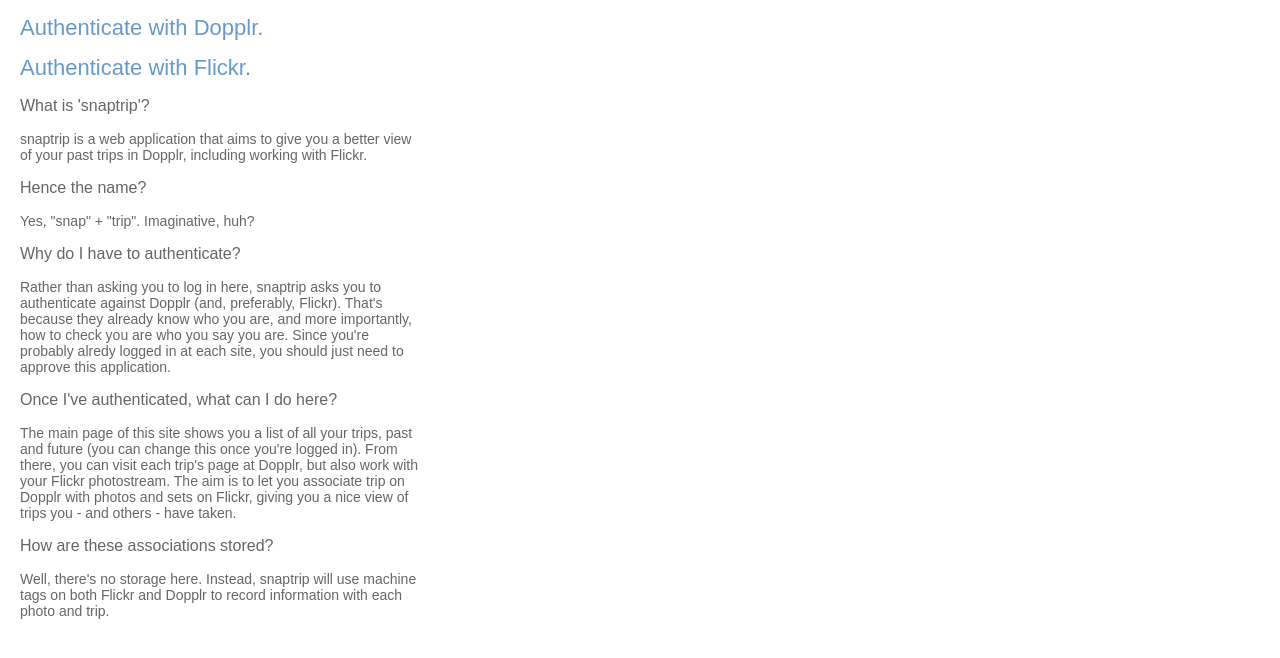
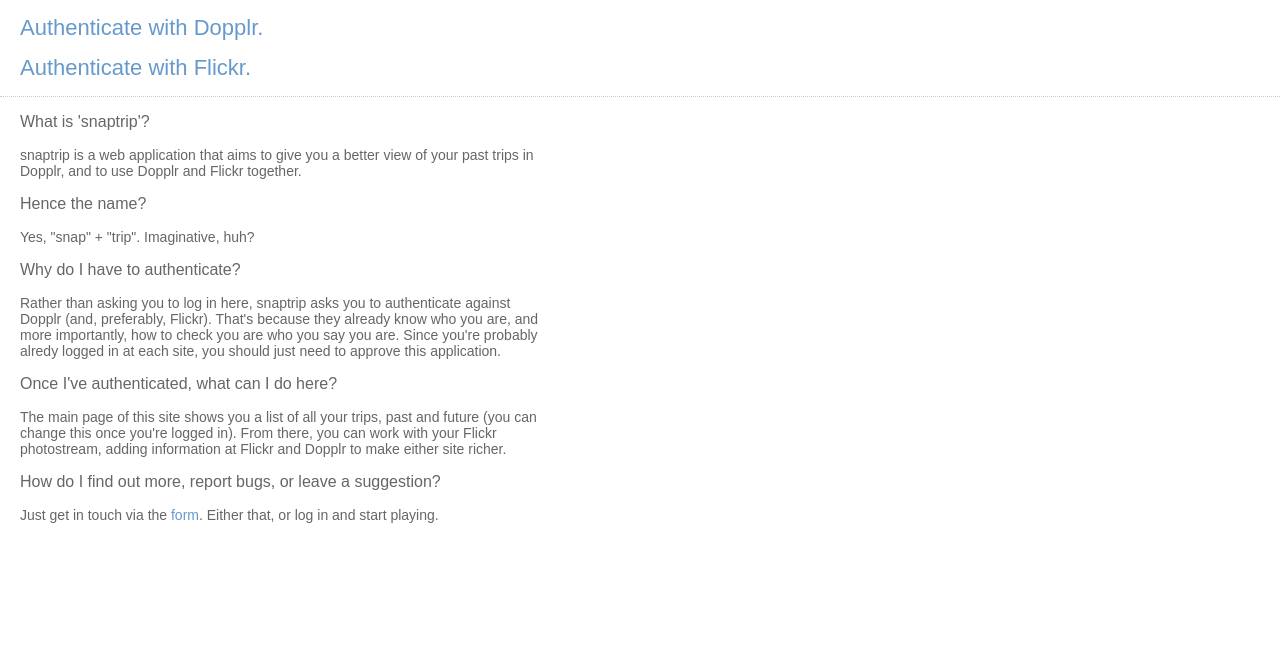
Before and after one commit to blech/snaptrip, a Django app: template templates/login.html in a window 1280 px wide. Shown: the part 25-683 px from the top of the page. Run offline with Django 3.2, Linux system fonts and the light colour scheme; the template is opened without the code that fills it, so the values that code supplies are empty.

Commit message:
Some CSS tweaking

```diff
--- a/static/style/core.css
+++ b/static/style/core.css
@@ -14,7 +14,8 @@ div#content {
 }
 
 div#main {
-  padding: 0px 20px 20px 20px;
+  margin: 0px;
+  padding: 0px 20px;
   width:520px;
   float:left;
 }
@@ -52,6 +53,15 @@ ul {
 ul li {
   list-style-type: none;
   padding: 0px;
+}
+
+hr {
+  width:100%;
+  color:#fff;
+  background-color:#fff;
+  height:0px;
+  border-top: 1px solid #fff;
+  border-bottom: 1px dotted #ccc;
 }
 
 /* navigation */
@@ -227,3 +237,10 @@ input.wide, select, textarea {
 textarea {
   width: 352px;
 }
+
+/* login page */
+
+div#login {
+  padding: 0px 20px 0px 20px;
+  border-bottom: 1px dotted #ccc;
+}
--- a/templates/login.html
+++ b/templates/login.html
@@ -9,15 +9,21 @@
 <body>
   {% include "includes/header.html" %}
 
-  <div id="main">
-    <h1 style="color:#ccc;">{% if not session.dopplr %}<a href="{{ dopplr_url }}">{% endif %}Authenticate{% if session.dopplr %}d{% endif %} with Dopplr.{% if not session.dopplr %}</a>{% endif %}</h1>
+  <div id="login">
+    {% if session.dopplr %}
+      <h1><a href="/">View your trips.</a></h1>
+    {% else %}
+      <h1 style="color:#ccc;"><a href="{{ dopplr_url }}">Authenticate with Dopplr.</a></h1>
+    {% endif %}
 
     <h1 style="color:#ccc;">{% if not session.flickr %}<a href="{{ flickr_url }}">{% endif %}Authenticate{% if session.flickr %}d{% endif %} with Flickr.{% if not session.flickr %}</a>{% endif %}</h1>
+  </div>
 
-    <div id="faq" style="width:400px;">
+  <div id="content">
+    <div id="main">
       <h3>What is 'snaptrip'?</h3>
 
-      <p>snaptrip is a web application that aims to give you a better view of your past trips in Dopplr, including working with Flickr.</p>
+      <p>snaptrip is a web application that aims to give you a better view of your past trips in Dopplr, and to use Dopplr and Flickr together.</p>
 
       <h3>Hence the name?</h3>
 
@@ -29,23 +35,15 @@
 
       <h3>Once I've authenticated, what can I do here?</h3>
 
-      <p>The main page of this site shows you a list of all your trips, past and future (you can change this once you're logged in). From there, you can visit each trip's page at Dopplr, but also work with your Flickr photostream. The aim is to let you associate trip on Dopplr with photos and sets on Flickr, giving you a nice view of trips you - and others - have taken.</p>
+      <p>The main page of this site shows you a list of all your trips, past and future (you can change this once you're logged in). From there, you can work with your Flickr photostream, adding information at Flickr and Dopplr to make either site richer.</p>
 
-      <h3>How are these associations stored?</h3>
+      <h3>How do I find out more, report bugs, or leave a suggestion?</h3>
 
-      <p>Well, there's no storage here. Instead, snaptrip will use machine tags on both Flickr and Dopplr to record information with each photo and trip.</p>
+      <p>Just get in touch via the <a href="/form/">form</a>. Either that, or log in and start playing.</p>
 
-<!--
-      <h3>What state is this application in?</h3>
+    </div>
 
-      <p>If you're seeing this and I didn't give you a link, you probably shouldn't be using it. This is <b>pre release software</b>. No, really. So far it doesn't write data but it may not quite do what you expect. Please be careful.</p>
-
- -->
-      <!--
-      <h3>How do I find out more?</h3>
-
-      <p>Just get in touch via the <a href="/form/">form</a>.
-      -->
+    <div id="side">
     </div>
 
   </div>
```
